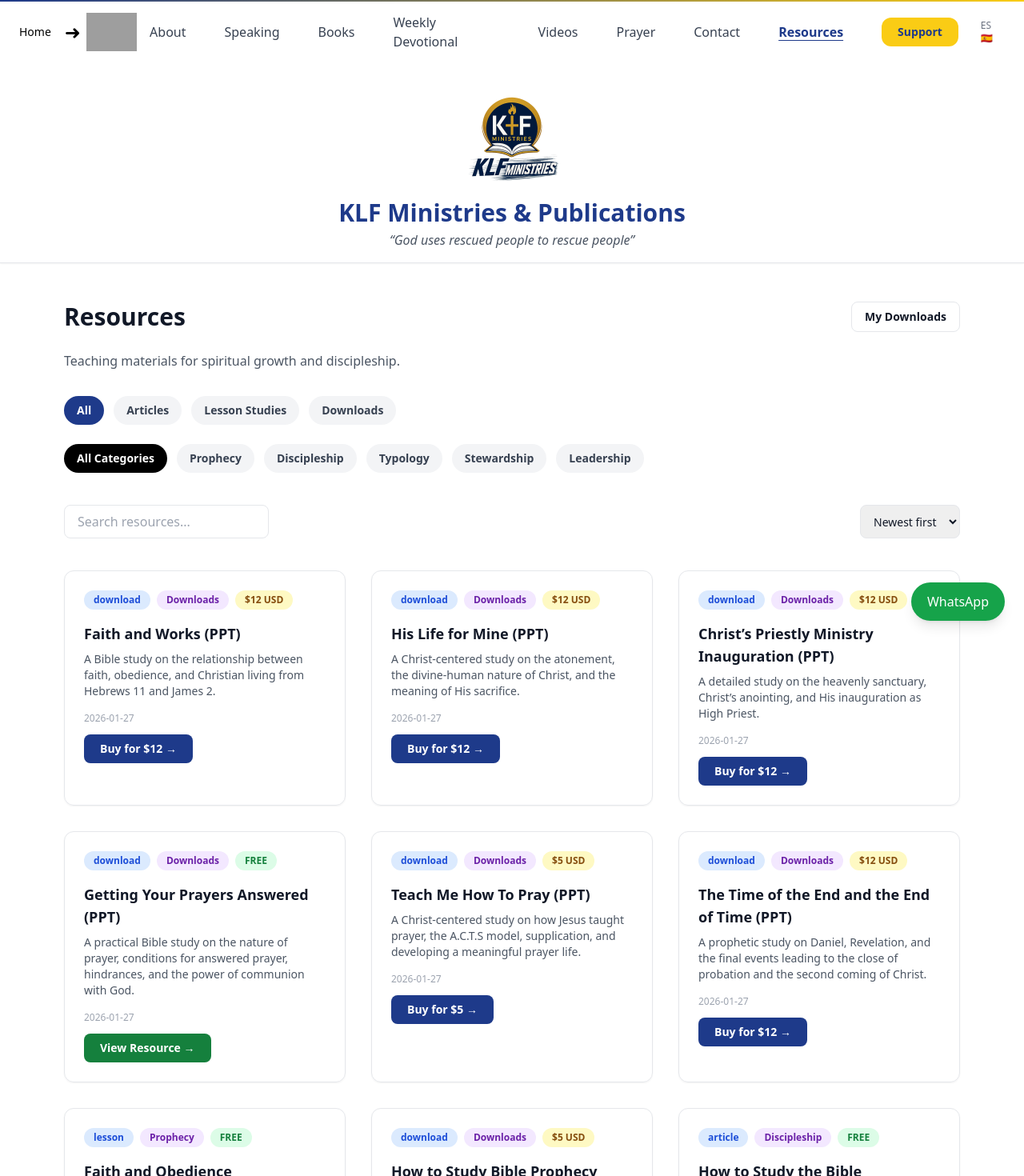
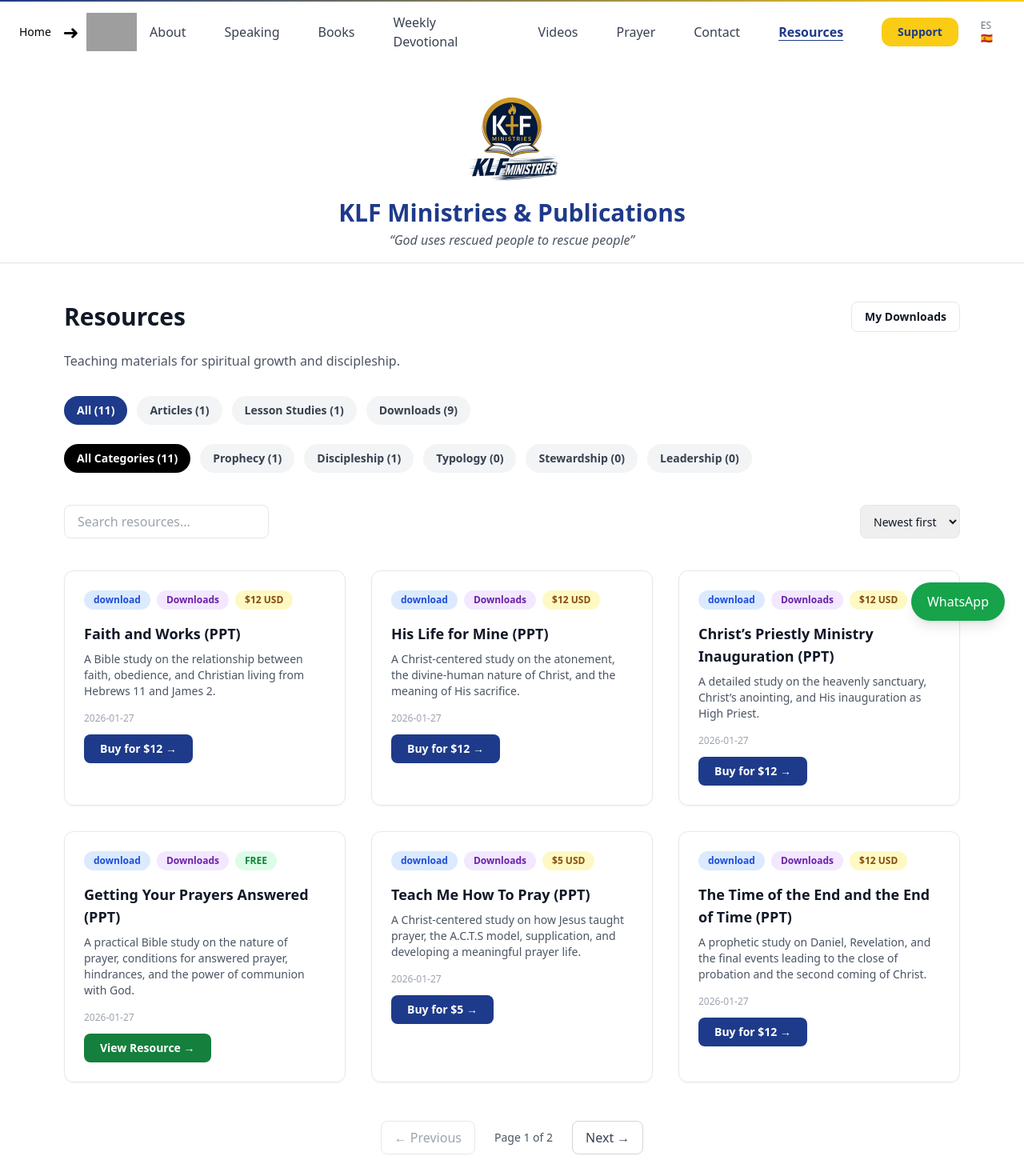
Before and after one commit to klfministries/klf-ministries-website, a Next.js app: page /en/resources in a window 1280 px wide. Shown: the top 1470 px of the page at 80% size. Built offline with nearby package versions, Linux system fonts and the light colour scheme; grey boxes are pictures that could not be loaded.

Commit message:
Add pagination and filter counts to resources

```diff
--- a/app/[lang]/resources/ResourcesClient.jsx
+++ b/app/[lang]/resources/ResourcesClient.jsx
@@ -1,9 +1,10 @@
 "use client";
 
-import { useState, useEffect } from "react";
+import { useState, useEffect, useMemo } from "react";
 import Link from "next/link";
 
 const PAYPAL_EMAIL = "klfministries7@gmail.com";
+const PAGE_SIZE = 6; // how many cards per page
 
 export default function ResourcesClient({
   lang,
@@ -14,6 +15,7 @@ export default function ResourcesClient({
   const [query, setQuery] = useState("");
   const [sort, setSort] = useState("newest");
   const [ownedSlugs, setOwnedSlugs] = useState([]);
+  const [page, setPage] = useState(1);
 
   /* ================= LOAD MY DOWNLOADS ================= */
   useEffect(() => {
@@ -25,20 +27,26 @@ export default function ResourcesClient({
     }
   }, []);
 
+  /* ================= RESET PAGE WHEN FILTERS CHANGE ================= */
+  useEffect(() => {
+    setPage(1);
+  }, [query, currentType, currentCategory, sort]);
+
   /* ================= NORMALIZE CATEGORY ================= */
   const getCategory = (item) => {
     if (item.category) return item.category;
-    return "discipleship"; // safe default
+    return "discipleship";
   };
 
-  /* ================= FILTERING (FIXED) ================= */
-  const filtered = initialResources
+  /* ================= BASE FILTER (no pagination yet) ================= */
+  const baseFiltered = useMemo(() => {
+    return initialResources
       .filter((item) => {
-      // 🔎 Search filter
+        // 🔎 Search
         const text = `${item.title} ${item.description}`.toLowerCase();
         const matchesQuery = text.includes(query.toLowerCase());
 
-      // 🧭 TYPE filter (robust + supports "download")
+        // 🧭 Type
         const matchesType =
           currentType === undefined ||
           currentType === "" ||
@@ -48,7 +56,7 @@ export default function ResourcesClient({
               ? !!item.file
               : item.type === currentType;
 
-      // 🧭 CATEGORY filter (robust)
+        // 🧭 Category
         const category = getCategory(item);
         const matchesCategory =
           currentCategory === undefined ||
@@ -65,6 +73,46 @@ export default function ResourcesClient({
           ? new Date(b.date) - new Date(a.date)
           : new Date(a.date) - new Date(b.date);
       });
+  }, [initialResources, query, currentType, currentCategory, sort]);
+
+  /* ================= PAGINATION ================= */
+  const totalPages = Math.ceil(baseFiltered.length / PAGE_SIZE);
+
+  const paginated = useMemo(() => {
+    const start = (page - 1) * PAGE_SIZE;
+    const end = start + PAGE_SIZE;
+    return baseFiltered.slice(start, end);
+  }, [baseFiltered, page]);
+
+  /* ================= COUNTS FOR FILTERS ================= */
+  const counts = useMemo(() => {
+    const result = {
+      all: initialResources.length,
+      article: 0,
+      lesson: 0,
+      download: 0,
+      prophecy: 0,
+      discipleship: 0,
+      typology: 0,
+      stewardship: 0,
+      leadership: 0,
+    };
+
+    initialResources.forEach((item) => {
+      // type counts
+      if (item.type === "article") result.article++;
+      if (item.type === "lesson") result.lesson++;
+      if (item.file) result.download++;
+
+      // category counts
+      const cat = getCategory(item);
+      if (result[cat] !== undefined) {
+        result[cat]++;
+      }
+    });
+
+    return result;
+  }, [initialResources]);
 
   /* ================= TYPE LINKS ================= */
   const makeTypeHref = (type) =>
@@ -119,53 +167,50 @@ export default function ResourcesClient({
         Teaching materials for spiritual growth and discipleship.
       </p>
 
-      {/* ===== TYPE FILTER ===== */}
+      {/* ===== TYPE FILTER (WITH COUNTS) ===== */}
       <div className="flex flex-wrap gap-3 mb-6">
-        {["all", "article", "lesson", "download"].map((type) => (
+        {[
+          { key: "all", label: "All", count: counts.all },
+          { key: "article", label: "Articles", count: counts.article },
+          { key: "lesson", label: "Lesson Studies", count: counts.lesson },
+          { key: "download", label: "Downloads", count: counts.download },
+        ].map((t) => (
           <Link
-            key={type}
-            href={makeTypeHref(type)}
+            key={t.key}
+            href={makeTypeHref(t.key)}
             className={`px-4 py-2 rounded-full text-sm font-semibold ${
-              currentType === type ||
-              (!currentType && type === "all")
+              currentType === t.key ||
+              (!currentType && t.key === "all")
                 ? "bg-blue-900 text-white"
                 : "bg-gray-100 text-gray-700 hover:bg-gray-200"
             }`}
           >
-            {type === "all"
-              ? "All"
-              : type === "article"
-              ? "Articles"
-              : type === "lesson"
-              ? "Lesson Studies"
-              : "Downloads"}
+            {t.label} ({t.count})
           </Link>
         ))}
       </div>
 
-      {/* ===== CATEGORY FILTER ===== */}
+      {/* ===== CATEGORY FILTER (WITH COUNTS) ===== */}
       <div className="flex flex-wrap gap-3 mb-10">
         {[
-          "all",
-          "prophecy",
-          "discipleship",
-          "typology",
-          "stewardship",
-          "leadership",
-        ].map((cat) => (
+          { key: "all", label: "All Categories", count: counts.all },
+          { key: "prophecy", label: "Prophecy", count: counts.prophecy },
+          { key: "discipleship", label: "Discipleship", count: counts.discipleship },
+          { key: "typology", label: "Typology", count: counts.typology },
+          { key: "stewardship", label: "Stewardship", count: counts.stewardship },
+          { key: "leadership", label: "Leadership", count: counts.leadership },
+        ].map((c) => (
           <Link
-            key={cat}
-            href={makeCategoryHref(cat)}
+            key={c.key}
+            href={makeCategoryHref(c.key)}
             className={`px-4 py-2 rounded-full text-sm font-semibold ${
-              currentCategory === cat ||
-              (!currentCategory && cat === "all")
+              currentCategory === c.key ||
+              (!currentCategory && c.key === "all")
                 ? "bg-black text-white"
                 : "bg-gray-100 text-gray-700 hover:bg-gray-200"
             }`}
           >
-            {cat === "all"
-              ? "All Categories"
-              : cat.charAt(0).toUpperCase() + cat.slice(1)}
+            {c.label} ({c.count})
           </Link>
         ))}
       </div>
@@ -192,7 +237,7 @@ export default function ResourcesClient({
 
       {/* ===== CARDS GRID ===== */}
       <div className="grid grid-cols-1 sm:grid-cols-2 lg:grid-cols-3 gap-8">
-        {filtered.map((item) => {
+        {paginated.map((item) => {
           const isPaidItem = item.isPremium === true;
           const isOwned = ownedSlugs.includes(item.slug);
           const category = getCategory(item);
@@ -205,19 +250,16 @@ export default function ResourcesClient({
               key={`${item.type}-${item.slug}`}
               className="border rounded-xl p-6 shadow-sm hover:shadow-md transition"
             >
-              {/* ===== BADGES ===== */}
+              {/* BADGES */}
               <div className="flex gap-2 mb-4 flex-wrap">
-                {/* Type badge */}
                 <span className="text-xs font-semibold px-3 py-1 rounded-full bg-blue-100 text-blue-700">
                   {item.type}
                 </span>
 
-                {/* Category badge */}
                 <span className="text-xs font-semibold px-3 py-1 rounded-full bg-purple-100 text-purple-800">
                   {category.charAt(0).toUpperCase() + category.slice(1)}
                 </span>
 
-                {/* Price badge */}
                 {isPaidItem ? (
                   isOwned ? (
                     <span className="text-xs font-semibold px-3 py-1 rounded-full bg-green-100 text-green-700">
@@ -245,7 +287,6 @@ export default function ResourcesClient({
                 <p className="text-xs text-gray-400 mb-3">{item.date}</p>
               )}
 
-              {/* ===== ACTIONS ===== */}
               {!isPaidItem ? (
                 <Link
                   href={viewHref}
@@ -275,8 +316,41 @@ export default function ResourcesClient({
         })}
       </div>
 
+      {/* ===== PAGINATION CONTROLS ===== */}
+      {totalPages > 1 && (
+        <div className="flex justify-center items-center gap-6 mt-12">
+          <button
+            disabled={page === 1}
+            onClick={() => setPage((p) => Math.max(1, p - 1))}
+            className={`px-4 py-2 rounded-lg border ${
+              page === 1
+                ? "text-gray-400 border-gray-200"
+                : "text-gray-700 border-gray-300 hover:bg-gray-100"
+            }`}
+          >
+            ← Previous
+          </button>
+
+          <span className="text-sm text-gray-600">
+            Page {page} of {totalPages}
+          </span>
+
+          <button
+            disabled={page === totalPages}
+            onClick={() => setPage((p) => Math.min(totalPages, p + 1))}
+            className={`px-4 py-2 rounded-lg border ${
+              page === totalPages
+                ? "text-gray-400 border-gray-200"
+                : "text-gray-700 border-gray-300 hover:bg-gray-100"
+            }`}
+          >
+            Next →
+          </button>
+        </div>
+      )}
+
       {/* ===== EMPTY STATE ===== */}
-      {filtered.length === 0 && (
+      {baseFiltered.length === 0 && (
         <p className="text-center text-gray-500 mt-12">
           No resources found in this category.
         </p>
```
Lines whose indentation alone changed are shown as unchanged.
